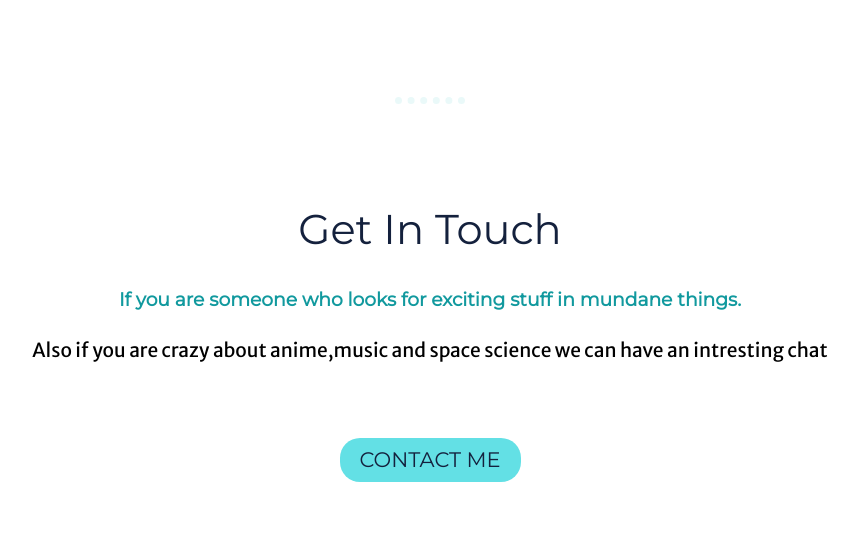
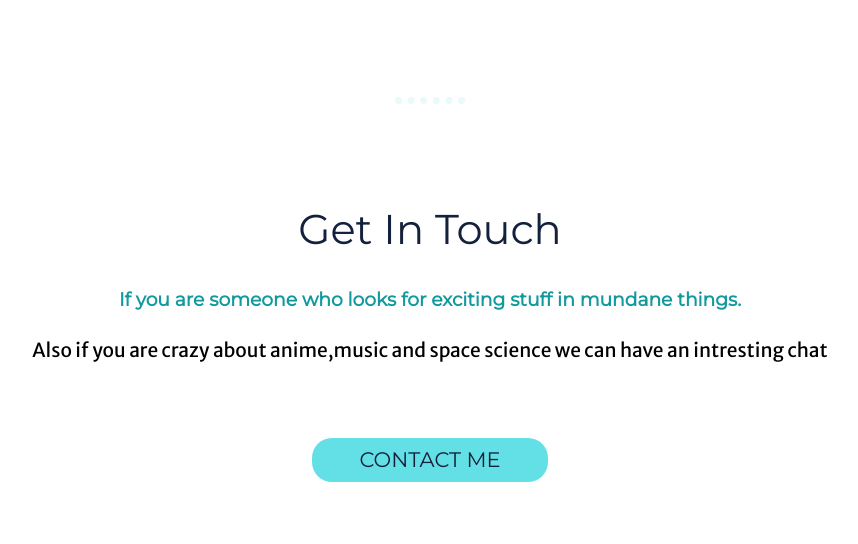
Before and after one commit to D-zero-7/my_info, a plain HTML site: page index.html in a window 1280 px wide. Shown: the part 1982-2526 px from the top of the page, without its empty margins (210-1068 px from the left). Drawn offline with Linux system fonts and the light colour scheme.

Commit message:
commit on btn

```diff
--- a/css/styles.css
+++ b/css/styles.css
@@ -115,7 +115,7 @@ a:hover {
   line-height: 8px;
   color: #14213d;
   font-family: "Montserrat", sans-serif;
-  width: 145px;
+  width: 200px;
   font-size: 21px;
   font-weight: 400;
   padding: 18px;
```
